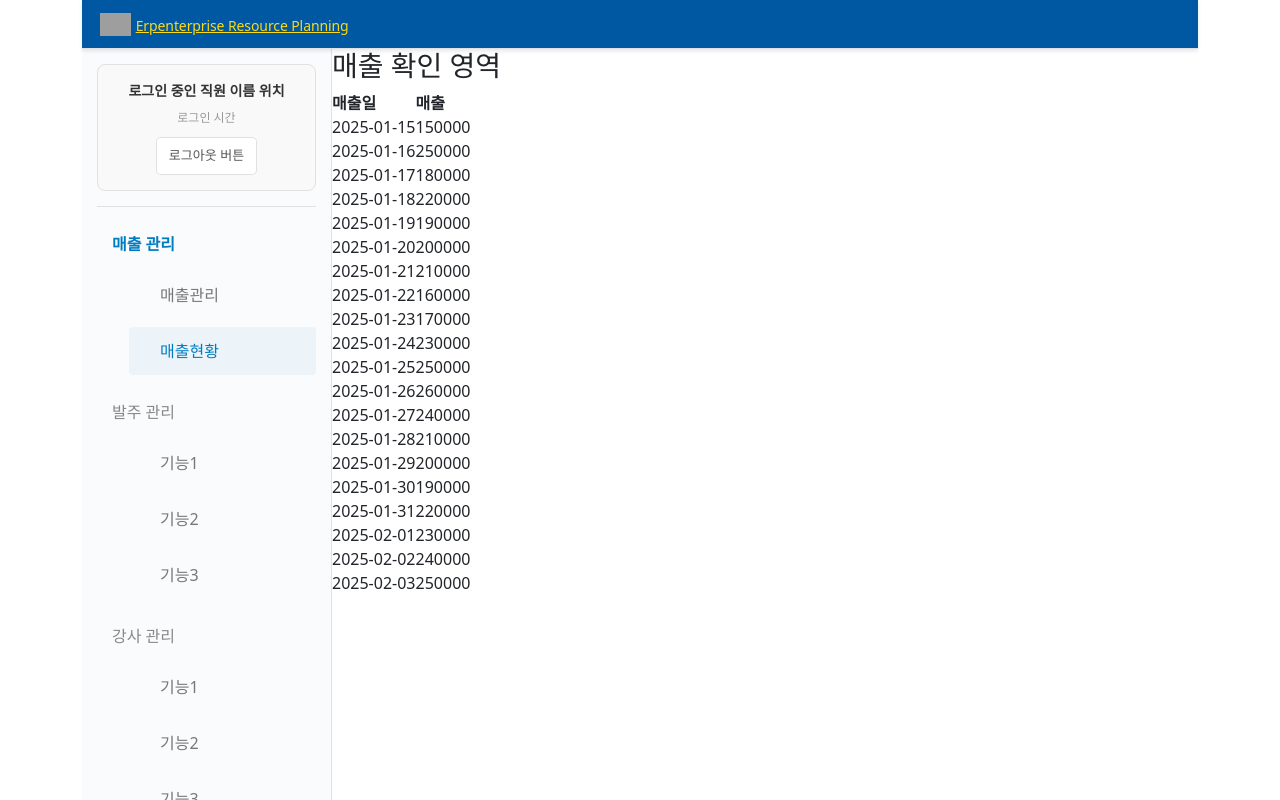
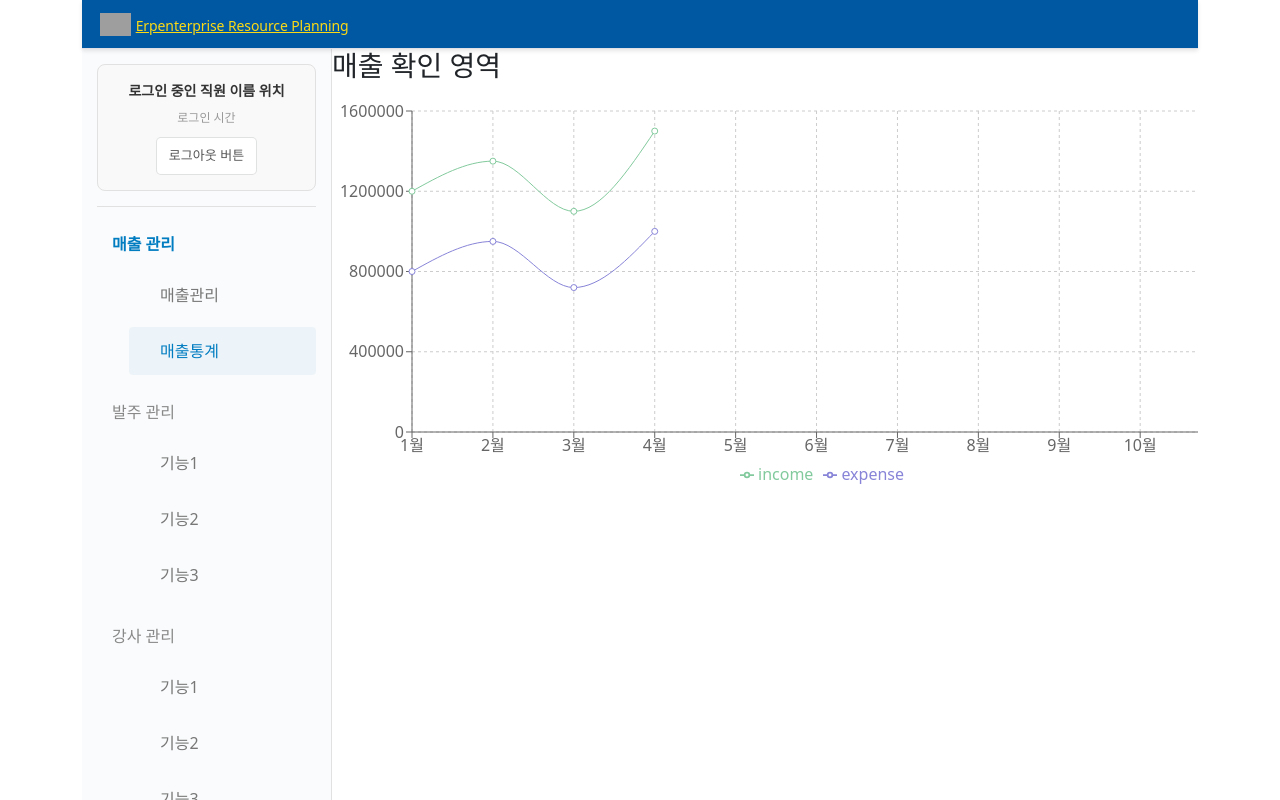
Before and after one commit to CrystalJiSeon/finalprojectmypart, a React (Vite) app: page /salesStatus in a window 1280 px wide. Built offline with nearby package versions, Linux system fonts and the light colour scheme; grey boxes are pictures that could not be loaded; a web font is replaced by a local one.

Commit message:
체크박스로 검색 조건 핸들, 차트 더미데이터로 예시시

```diff
--- a/package.json
+++ b/package.json
@@ -15,7 +15,8 @@
     "react": "^19.0.0",
     "react-bootstrap": "^2.10.9",
     "react-dom": "^19.0.0",
-    "react-router-dom": "^7.5.0"
+    "react-router-dom": "^7.5.0",
+    "recharts": "^2.15.3"
   },
   "devDependencies": {
     "@eslint/js": "^9.21.0",
--- a/src/pages/admin/NavBar.tsx
+++ b/src/pages/admin/NavBar.tsx
@@ -45,7 +45,7 @@ function NavBar({currentMenu}) {
                             <a href="#" onClick={() => handleSubMenuClick('salesManage', '/salesManage')}>매출관리</a>
                         </li>
                         <li className={currentMenu==='salesstat'?'active':''}>
-                            <a href="#" onClick={() => handleSubMenuClick('salesStat', '/salesStatus')}>매출현황</a>
+                            <a href="#" onClick={() => handleSubMenuClick('salesStat', '/salesStatus')}>매출통계</a>
                         </li>
                     </ul>
                 </li>
--- a/src/pages/admin/SalesManage.tsx
+++ b/src/pages/admin/SalesManage.tsx
@@ -26,6 +26,9 @@ function SalesManage() {
             setHideSubCondition(false);  // 다른 조건을 선택한 경우 서브 조건 숨기기
         }
     };
+    useEffect(()=>{
+
+    },[])
     const handleSelectSub = (e: React.ChangeEvent<HTMLSelectElement>) => {
         setSelectedSub(e.target.value)
         console.log(selectedSub)
@@ -61,10 +64,21 @@ function SalesManage() {
         setTitle("매출 수정")
         setBtnTag("수정")
     };
+
     useEffect(() => {
         console.log("선택된 값: ", selected, selectedSub);
     }, [selected, selectedSub]);  // selected 값이 변경될 때마다 이 코드가 실행됩니다.
+    const [checkedItems, setCheckedItems] = useState<string[]>([]);
+    const handleCheckboxChange = (e: React.ChangeEvent<HTMLInputElement>) => {
+        const { value, checked } = e.target;
 
+        setCheckedItems(prev =>
+            checked ? [...prev, value] : prev.filter(item => item !== value)
+        );
+    };
+    const handleSearch=()=>{
+        console.log("체크된 항목들:", checkedItems);
+    }
     return (
         <Layout currentMenu="salesmanage">
             <AdminSalesModal show={modalShow} title={title} btnTag={btnTag} onBtn={onBtn}
@@ -75,12 +89,12 @@ function SalesManage() {
                 <div className="d-flex justify-content-between align-items-center mb-3 row">
                     <div className="col-md-8 col-12 d-flex justify-content-between align-items-center">
                         <Form className='d-flex w-100'>
-                            <Form.Check inline label="수업료 수입" name="group1" type="checkbox" id={`inline-checkbox-1`}/>
-                            <Form.Check inline label="기타 수입" name="group1" type="checkbox" id={`inline-checkbox-2`}/>
-                            <Form.Check inline label="강사 월급" name="group1" type="checkbox" id={`inline-checkbox-3`}/>
-                            <Form.Check inline label="발주 비용" name="group1" type="checkbox" id={`inline-checkbox-3`}/>
-                            <Form.Check inline label="기타 지출" name="group1" type="checkbox" id={`inline-checkbox-3`}/>
-                            <Button className='btn btn-secondary' size="sm" style={{ width: "50px" }}>검색</Button>
+                            <Form.Check inline label="수업료 수입" value="CLS" type="checkbox" id="CLS"onChange={handleCheckboxChange}/>
+                            <Form.Check inline label="기타 수입" value="ETC" type="checkbox" id="ETC" onChange={handleCheckboxChange}/>
+                            <Form.Check inline label="강사 월급" value="SALARY" type="checkbox" id="SALARY" onChange={handleCheckboxChange}/>
+                            <Form.Check inline label="발주 비용" value="ITEM" type="checkbox" id="ITEM" onChange={handleCheckboxChange}/>
+                            <Form.Check inline label="기타 지출" value="C_ETC" type="checkbox" id="C_ETC" onChange={handleCheckboxChange}/>
+                            <Button className='btn btn-secondary' size="sm" style={{ width: "50px" }} onClick={handleSearch}>검색</Button>
                         </Form>
                     </div>
                     <div className='col-md-4 col-12 d-flex justify-content-end mt-3 mt-md-0'>
--- a/src/pages/admin/SalesStatus.tsx
+++ b/src/pages/admin/SalesStatus.tsx
@@ -2,7 +2,15 @@ import React, { useState } from 'react';
 import ReactDOM from 'react-dom/client';
 import { BrowserRouter } from 'react-router-dom';
 import Layout from '../Layout';
-type Thead = { key:string, value:string }
+import {
+    LineChart, Line, XAxis, YAxis, CartesianGrid, Tooltip, Legend, ResponsiveContainer
+  } from 'recharts';
+
+type MonthlyData = {
+    month: string;
+    income: number | null;
+    expense: number | null;
+  };
 function SalesStatus(props) {
     const [thead, setThead] = useState<Thead[]>([
         { key: "sales_date", value: "매출일" },
@@ -10,41 +18,38 @@ function SalesStatus(props) {
     ]);
     const [teacher, setTeacher] = useState(["강사1", "강사2","강사3"])
     const [lecture, setLecture] = useState(["수업1", "수업2", "수업3"])
-    const [tbody, setTbody] = useState([
-        { sales_date: "2025-01-15", sales_amount: 150000 },{ sales_date: "2025-01-16", sales_amount: 250000 },
-        { sales_date: "2025-01-17", sales_amount: 180000 },{ sales_date: "2025-01-18", sales_amount: 220000 },
-        { sales_date: "2025-01-19", sales_amount: 190000 },{ sales_date: "2025-01-20", sales_amount: 200000 },
-        { sales_date: "2025-01-21", sales_amount: 210000 },{ sales_date: "2025-01-22", sales_amount: 160000 },
-        { sales_date: "2025-01-23", sales_amount: 170000 },{ sales_date: "2025-01-24", sales_amount: 230000 },
-        { sales_date: "2025-01-25", sales_amount: 250000 },{ sales_date: "2025-01-26", sales_amount: 260000 },
-        { sales_date: "2025-01-27", sales_amount: 240000 },{ sales_date: "2025-01-28", sales_amount: 210000 },
-        { sales_date: "2025-01-29", sales_amount: 200000 },{ sales_date: "2025-01-30", sales_amount: 190000 },
-        { sales_date: "2025-01-31", sales_amount: 220000 },{ sales_date: "2025-02-01", sales_amount: 230000 },
-        { sales_date: "2025-02-02", sales_amount: 240000 },{ sales_date: "2025-02-03", sales_amount: 250000 }
-    ]);
+    const salesData: MonthlyData[] = [
+        { month: '1월', income: 1200000, expense: 800000 },
+        { month: '2월', income: 1350000, expense: 950000 },
+        { month: '3월', income: 1100000, expense: 720000 },
+        { month: '4월', income: 1500000, expense: 1000000 },
+        { month: '5월', income: null, expense: null },
+        { month: '6월', income: null, expense: null },
+        { month: '7월', income: null, expense: null },
+        { month: '8월', income: null, expense: null },
+        { month: '9월', income: null, expense: null },
+        { month: '10월', income: null, expense: null },
+        { month: '11월', income: null, expense: null },
+        { month: '12월', income: null, expense: null },
+      ];
 
     return (
         <Layout currentMenu="salesstat">
             <div>
                 <h3>매출 확인 영역</h3>
-                <table>
-                    <thead>
-                        <tr>
-                            {thead.map((column) => (
-                                <th key={column.key}>{column.value}</th>
-                            ))}
-                        </tr>
-                    </thead>
-                    <tbody>
-                        {tbody.map((row, index) => (
-                            <tr key={index}>
-                                <td>{row.sales_date}</td>
-                                <td>{row.sales_amount}</td>
-                            </tr>
-                        ))}
-                    </tbody>
-                </table>
+                <ResponsiveContainer width={1000} height={400}>
+                    <LineChart data={salesData} margin={{ top: 20, right: 30, left: 20, bottom: 5 }}>
+                        <CartesianGrid strokeDasharray="3 3" />
+                        <XAxis dataKey="month" />
+                        <YAxis />
+                        <Tooltip />
+                        <Legend />
+                        <Line type="monotone" dataKey="income" stroke="#82ca9d" connectNulls={false} />
+                        <Line type="monotone" dataKey="expense" stroke="#8884d8" connectNulls={false} />
+                    </LineChart>
+                </ResponsiveContainer>
             </div>
+
         </Layout>
     );
 }
```
Also changed, not shown: 1 other file (tests, documents, lock files or other folders).
